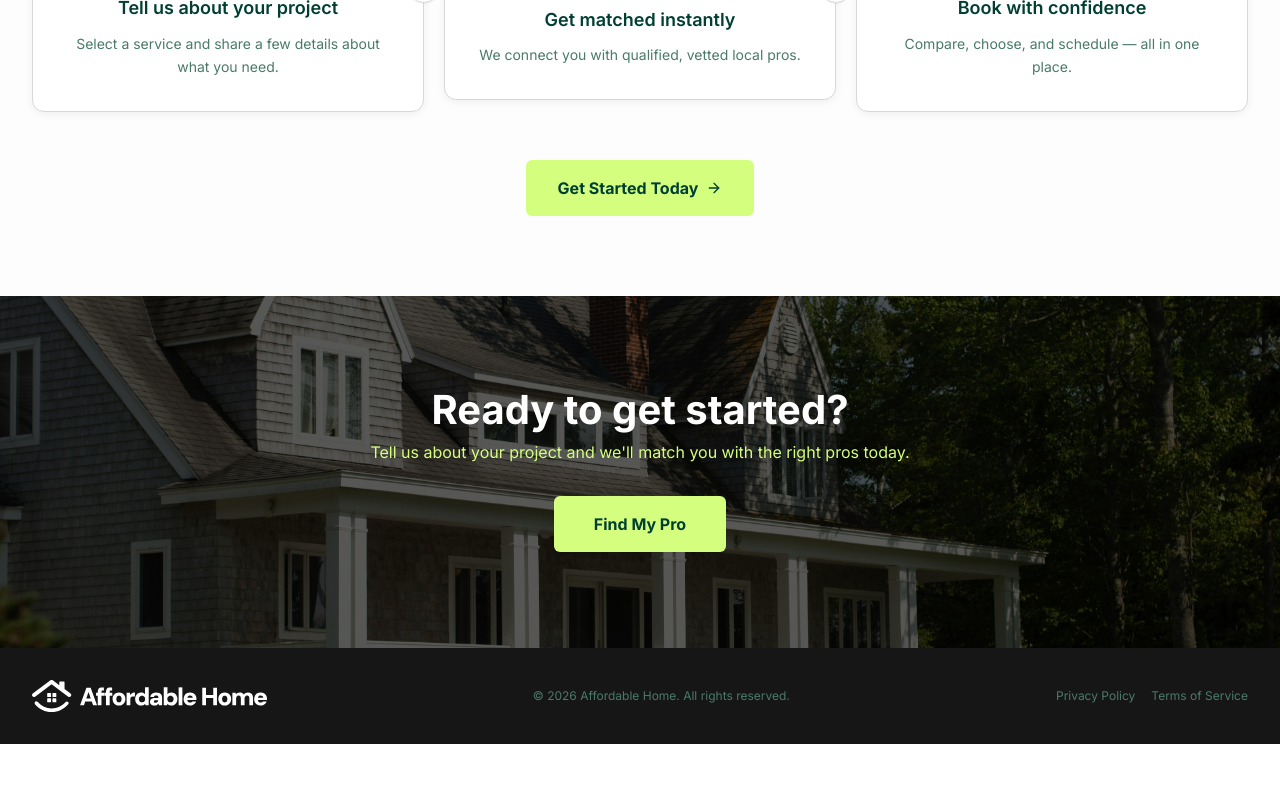
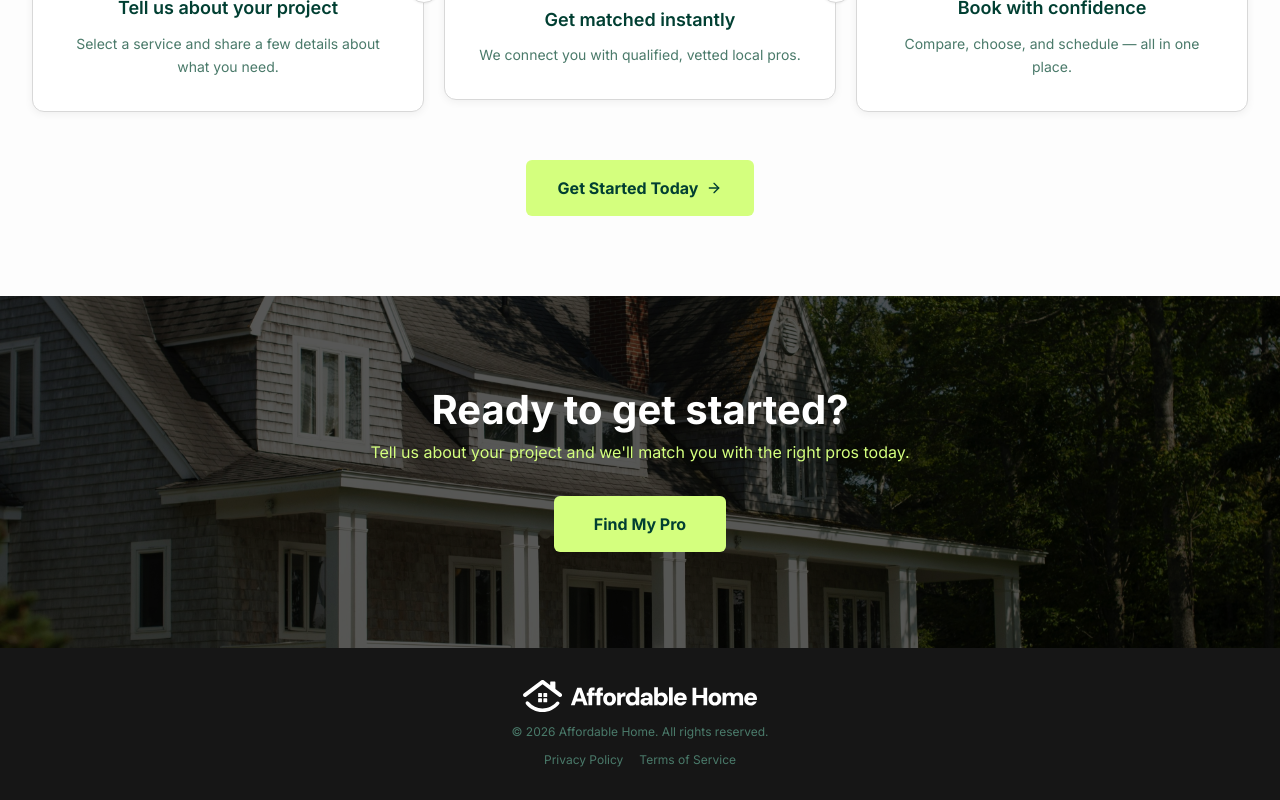
Before and after one commit to lukemccppc/affordable-home-landing, a Next.js app: page / in a window 1280 px wide. Shown: the part 2892-3692 px from the top of the page. Before the commit the page ends 3636 px from the top, so only its background shows below. Built offline with nearby package versions, Linux system fonts and the light colour scheme.

Commit message:
Stack and center-align footer logo, copyright, and links

```diff
--- a/app/page.tsx
+++ b/app/page.tsx
@@ -204,7 +204,7 @@ export default function LandingPage() {
 
       {/* Minimal footer */}
       <footer className="bg-[#161616] py-8">
-        <div className="max-w-7xl mx-auto px-4 sm:px-6 lg:px-8 flex flex-col sm:flex-row items-center justify-between gap-4">
+        <div className="max-w-7xl mx-auto px-4 sm:px-6 lg:px-8 flex flex-col items-center gap-3 text-center">
           <Image src="/images/logo-white.svg" alt="Affordable Home" width={160} height={36} className="h-8 w-auto" />
           <p className="text-xs text-accent">&copy; {new Date().getFullYear()} Affordable Home. All rights reserved.</p>
           <div className="flex items-center gap-4">
```
